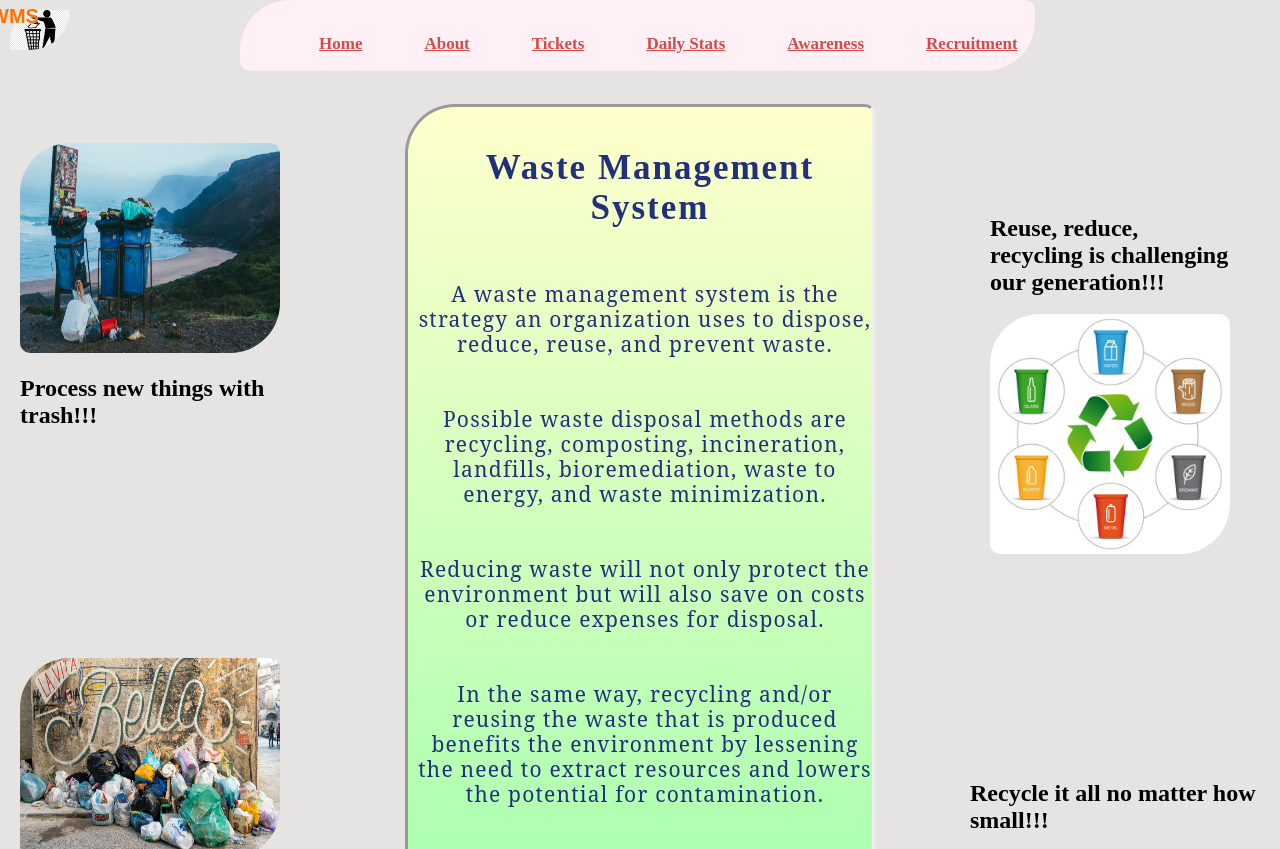
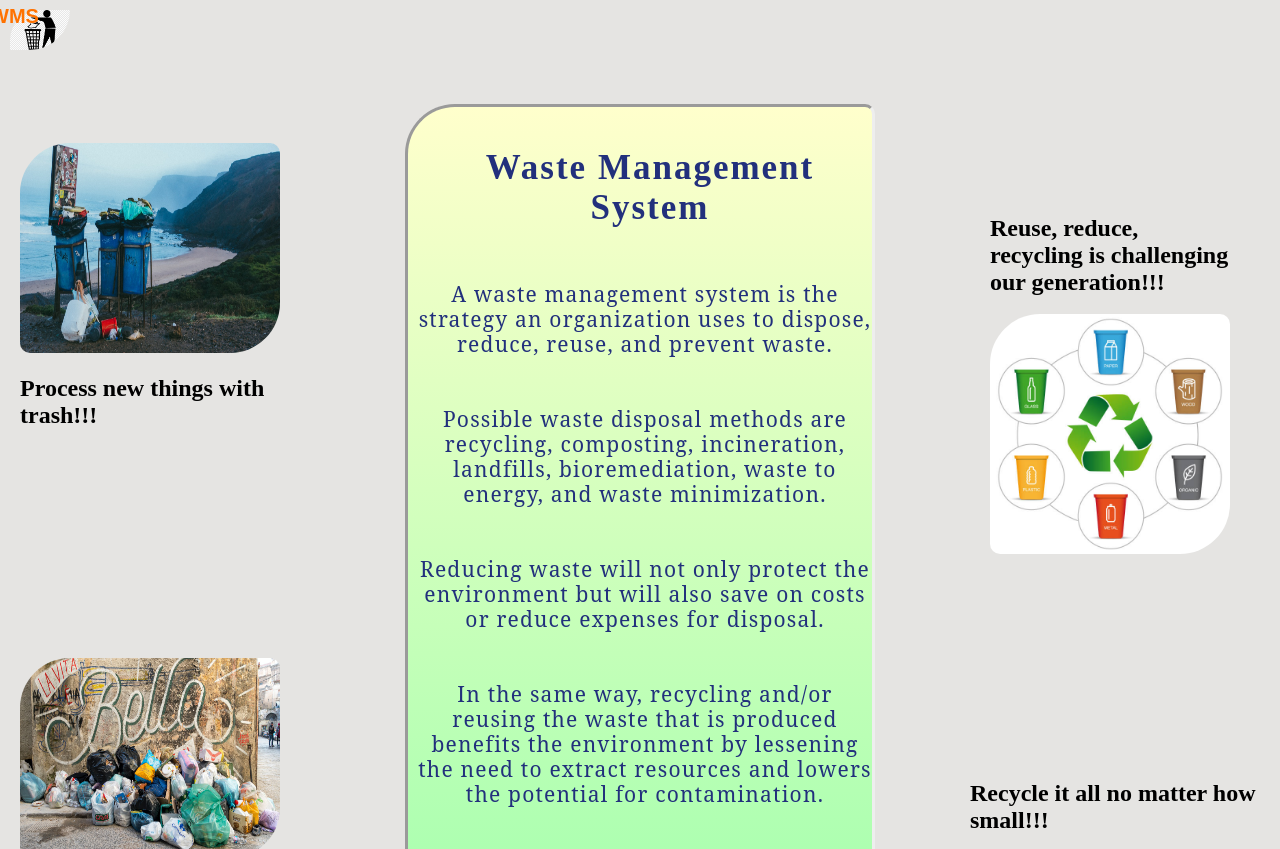
Before and after one commit to hrugved06/Waste-Management-Fixathon, a plain HTML site: page Home.html in a window 1280 px wide. Shown: the top 849 px of the page. Drawn offline with Linux system fonts and the light colour scheme; files whose address does not match are found by name.

Commit message:
Update Home.html

```diff
--- a/Home.html
+++ b/Home.html
@@ -25,7 +25,7 @@
                 <br><img src="pic55.jpeg" class="img5">
             </div>
 
-            <div class="menu">
+<!--             <div class="menu">
 
                 <ul>
                     <li><a href="#">Home</a></li>
@@ -35,7 +35,7 @@
                     <li><a href="./Awareness.html">Awareness</a></li>
                     <li><a href="./recruit.html">Recruitment</a></li>
                 </ul>
-            </div>
+            </div> -->
         </div>
 
         <div class="content">
```
